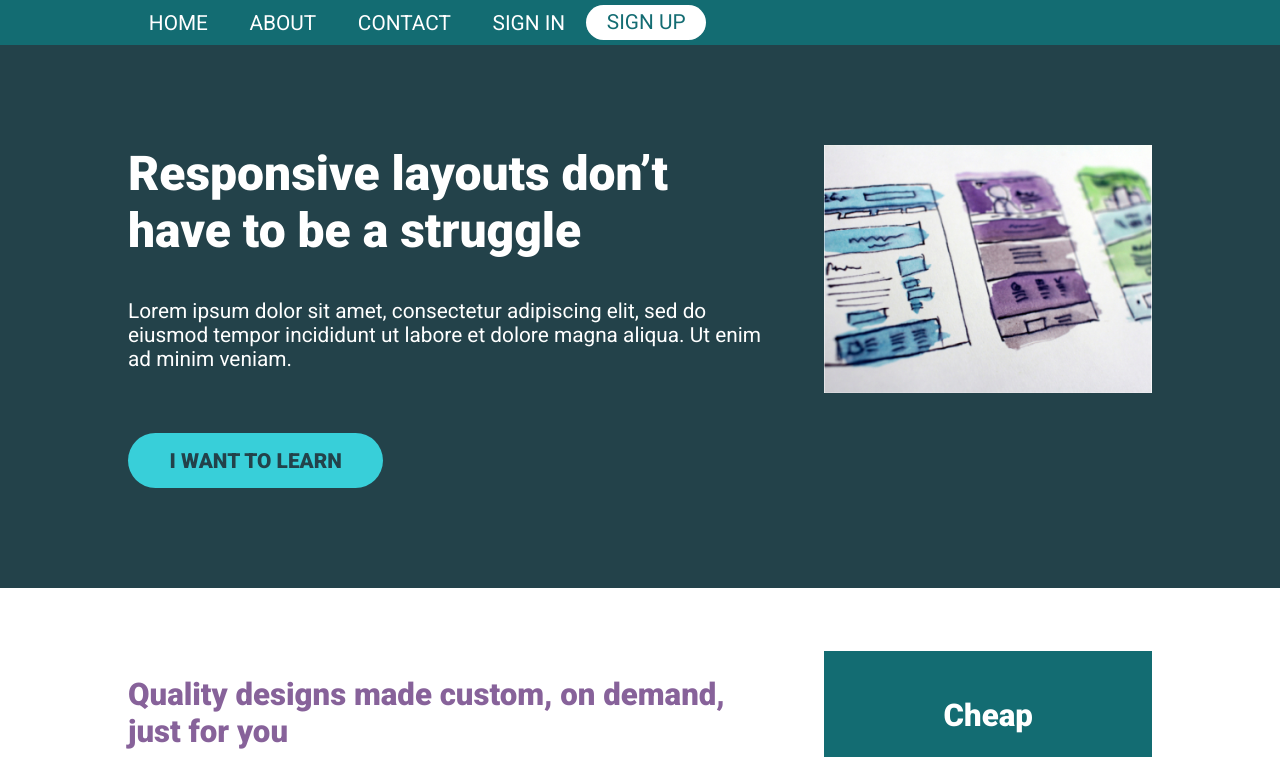
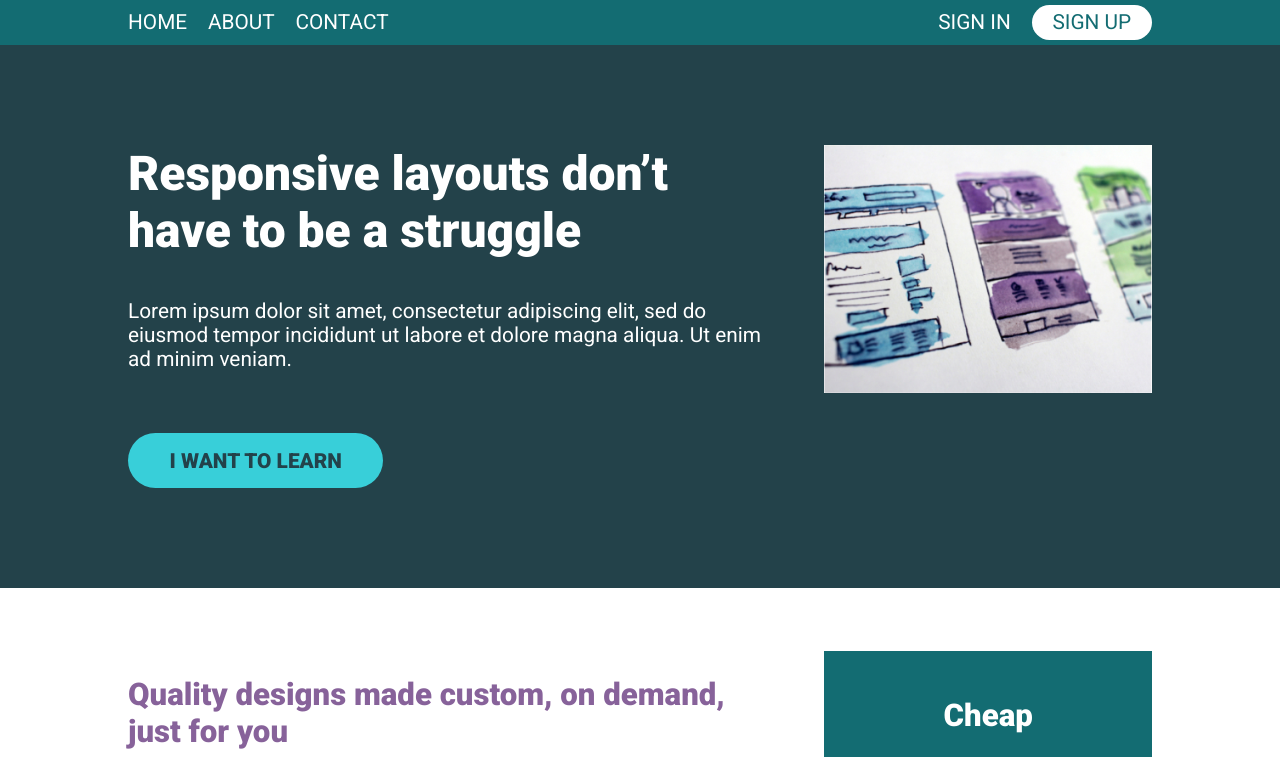
Before and after one commit to pranav9708/Conquering-Responsive-Layouts, a plain HTML site: page flexbox-challenge3/index.html in a window 1280 px wide. Shown: the top 757 px of the page. Drawn offline with Linux system fonts and the light colour scheme.

Commit message:
first nav style

```diff
--- a/flexbox-challenge3/index.html
+++ b/flexbox-challenge3/index.html
@@ -15,6 +15,8 @@
                     <li class="nav__item"><a href="#" class="nav__link">Home</a></li>
                     <li class="nav__item"><a href="#" class="nav__link">About</a></li>
                     <li class="nav__item"><a href="#" class="nav__link">Contact</a></li>
+                </ul>
+                <ul class="nav__list">
                     <li class="nav__item"><a href="#" class="nav__link">Sign In</a></li>
                     <li class="nav__item"><a href="#" class="nav__link nav__link--button">Sign up</a></li>
                 </ul>
--- a/flexbox-challenge3/style.css
+++ b/flexbox-challenge3/style.css
@@ -73,6 +73,11 @@ header {
     padding: .5em 0;
 }
 
+.nav{
+    display:flex;
+    justify-content: space-between;
+}
+
 .nav__list {
     margin: 0;
     padding: 0;
@@ -82,9 +87,12 @@ header {
 
 .nav__link {
     color: #fff;
-    padding:1em;
     text-decoration: none;
     text-transform: uppercase;;
+}
+
+.nav__item + .nav__item {
+    margin-left:1em;
 }
 
 .nav__link--button {
@@ -97,6 +105,10 @@ header {
 .nav__link:hover {
     opacity: .75;
 }
+
+/* .nav__item-push-right{
+    margin-left: auto;
+} */
 
 
 .hero {
```
